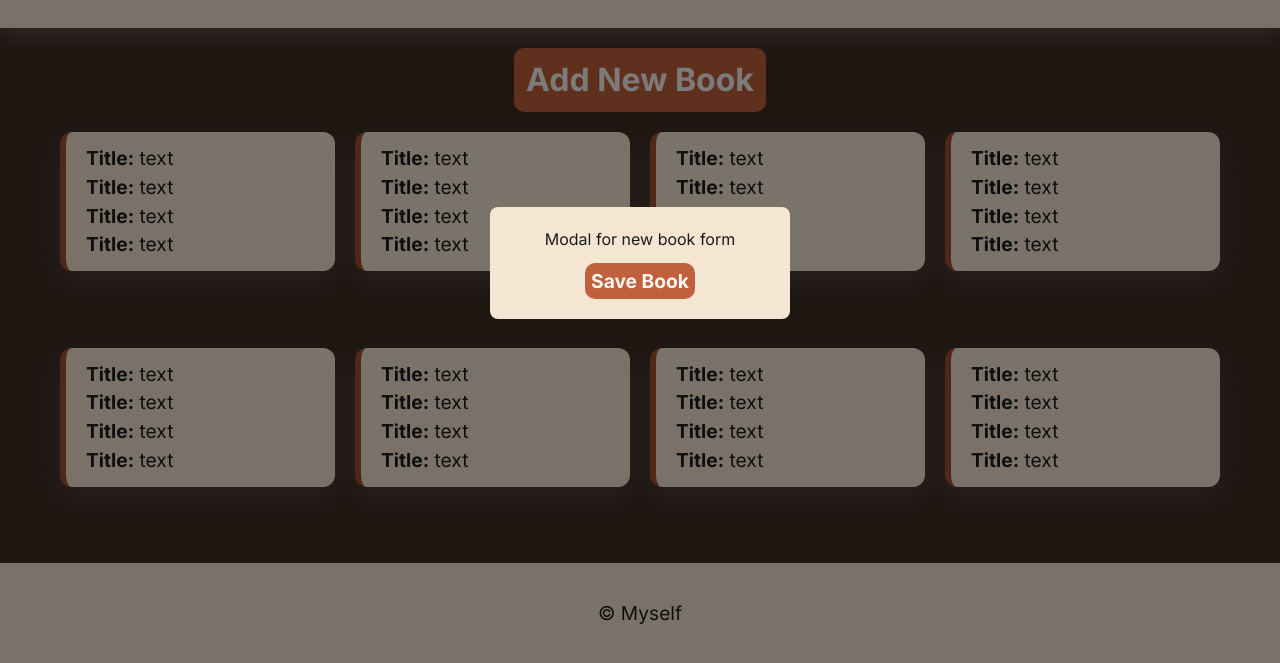
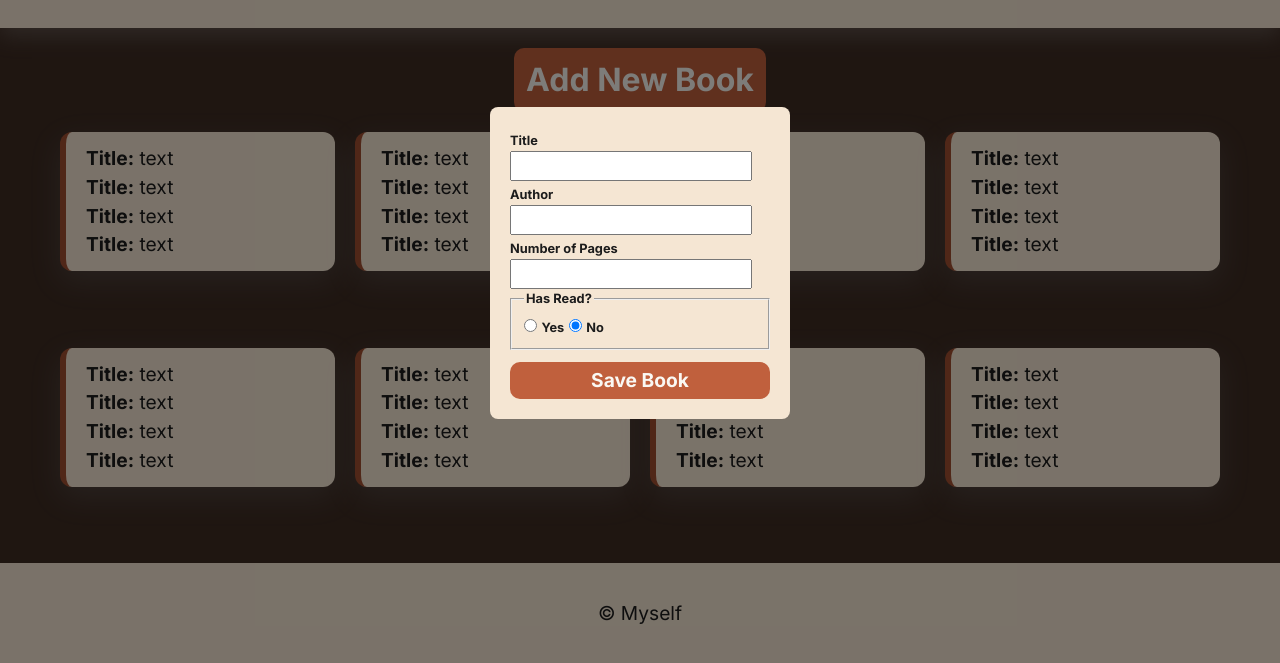
Before and after one commit to victormagela/odin-library-project, a plain HTML site: page index.html in a window 1280 px wide. Both pictures are taken after a click on the button "Add New Book". Shown: the part 137-800 px from the top of the page. Drawn offline with nearby package versions, Linux system fonts and the light colour scheme; a web font is replaced by a local one.

Commit message:
Implement the form and the js code to capture the data sent by the form

```diff
--- a/index.html
+++ b/index.html
@@ -76,8 +76,30 @@
 
     <div class="modal-container" id="modal-container">
         <div class="modal-window" id="modal-window">
-            Modal for new book form
-            <button class="save-btn" id="close">Save Book</button>
+            <form class="book-form" id="book-form">
+                <div class="form-fields">
+                    <label class="label" for="title">Title</label>
+                    <input type="text" name="title" id="title">
+
+                    <label class="label" for="author">Author</label>
+                    <input type="text" name="author" id="author">
+
+                    <label  class="label"for="pages">Number of Pages</label>
+                    <input type="number" name="pages" id="pages">
+
+                    <fieldset>
+                        <legend class="label">Has Read?</legend>
+
+                        <input type="radio" name="has-read" value="yes" id="yes">
+                        <label class="label" for="yes">Yes</label>
+
+                        <input type="radio" name="has-read" value="no" id="no" checked>
+                        <label class="label" for="no">No</label>
+                    </fieldset>
+                </div>
+
+                <button class="save-btn" id="close" type="submit">Save Book</button>
+            </form>
         </div>
     </div>
 </body>
--- a/script.js
+++ b/script.js
@@ -6,7 +6,14 @@ const Book = function(title, author, pages, hasRead) {
     this.title = title;
     this.author = author;
     this.pages = pages;
-    this.hasRead = !hasRead ? "not read yet" : "already read";
+    switch (hasRead) {
+        case "yes":
+            this.hasRead = true;
+            break;
+        default:
+            this.hasRead = false;
+            break;
+    }
 
     this.info = function() {
         return `${this.title} by ${this.author}, ${this.pages} pages, ${this.hasRead}`
@@ -15,7 +22,7 @@ const Book = function(title, author, pages, hasRead) {
 
 const modal = document.getElementById("modal-container");
 const opnBtn = document.getElementById("open");
-const closeBtn = document.getElementById("close");
+const form = document.getElementById("book-form");
 
 opnBtn.addEventListener("click", () => {
     modal.classList.add("show");
@@ -26,7 +33,19 @@ opnBtn.addEventListener("click", () => {
         }
     });
 
-    closeBtn.addEventListener("click", () => {
+    form.addEventListener("submit", (e) => {
+        const data = new FormData(form);
+
+        let title = data.get("title");
+        let author = data.get("author");
+        let pages = data.get("pages");
+        let hasRead = data.get("has-read");
+
+        const newBook = new Book(title, author, pages, hasRead);
+
+        console.log(newBook.info());
+        e.preventDefault();
+
         modal.classList.remove("show");
     });
 });
--- a/style.css
+++ b/style.css
@@ -167,7 +167,7 @@ main {
     box-shadow: var(--card-shadow-enhanced);
 }
 
-.book-card .label {
+.label {
     font-weight: bold;
 }
 
@@ -211,13 +211,18 @@ footer {
   background-color: var(--surfaces-color);
   color: var(--text-on-light-bg);
 
+  padding: 20px;
+  border-radius: 8px;
+}
+
+.book-form {
   display: flex;
   flex-direction: column;
-  align-items: center;
   gap: 12px;
+}
 
-  padding: 20px;
-  border-radius: 8px;
+.book-form .label {
+  font-size: var(--extra-small);
 }
 
 .save-btn {
```
